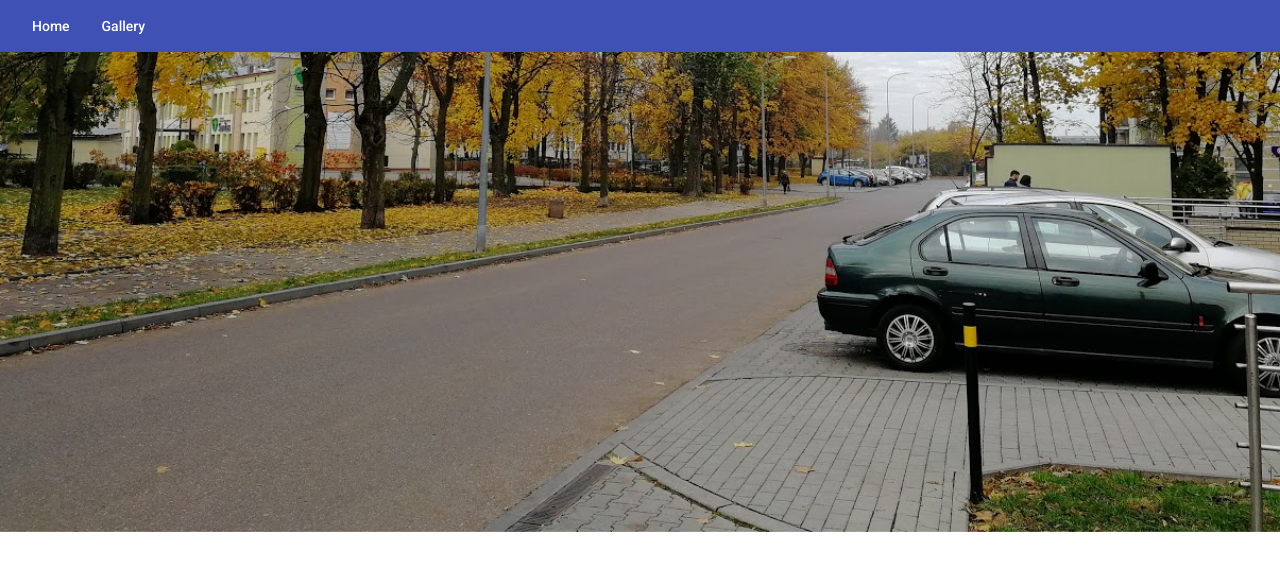
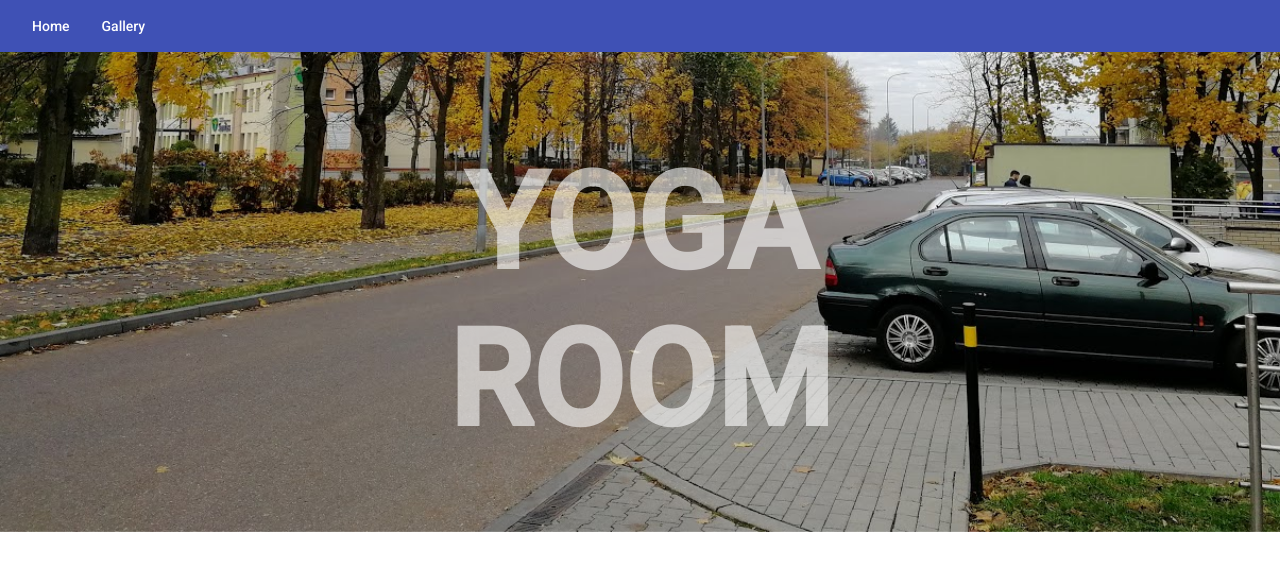
Before and after one commit to elepner/yoga_gdansk, an Angular app: page /home in a window 1280 px wide. Shown: the top 570 px of the page. Built offline with nearby package versions, Linux system fonts and the light colour scheme.

Commit message:
Added text to the intro image

```diff
--- a/src/app/pages/home/home.component.html
+++ b/src/app/pages/home/home.component.html
@@ -1,3 +1,11 @@
 <div class="intro-img">
   <img src="assets/home.jpg">
+  <div class="centered title-text">
+    <span>
+      <b>YOGA</b>
+    </span>
+    <span>
+      <b>ROOM</b>
+    </span>
+  </div>
 </div>
--- a/src/app/pages/home/home.component.scss
+++ b/src/app/pages/home/home.component.scss
@@ -1,3 +1,5 @@
+@import '../../../theme';
+
 div.intro-img {
     height: 500px;
     width: 100%;
@@ -17,9 +19,16 @@ div.intro-img {
         position: absolute;
         left: 50%;
         top: 50%;
-        transform: translate(-50%, 50%);
-
+        transform: translate(-50%, -50%);
+        span {
+            color: mat-color($primary, default-contrast);
+            display: block;
+            font-size: 100pt;
+        }
     }
 
-
+    .title-text {
+        opacity: 0.60;
+        text-align: center;
+    }
 }
```
